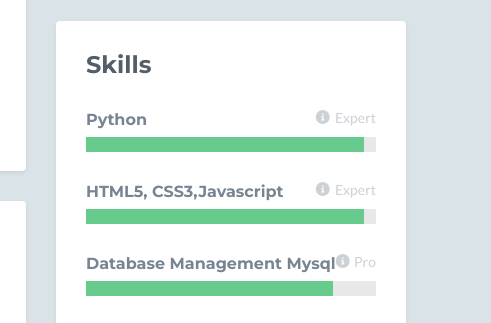
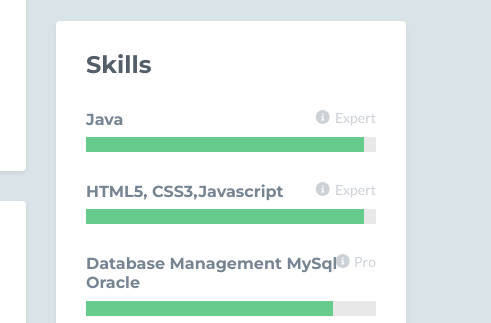
Before and after one commit to AnkeshPhapale/PF, a plain HTML site: page index.html in a window 1280 px wide. Shown: the part 442-765 px from the top of the page, 789-1280 px from the left. Drawn offline with nearby package versions, Linux system fonts and the light colour scheme; no server answers; some icons are missing.

Commit message:
java skill added

```diff
--- a/index.html
+++ b/index.html
@@ -165,7 +165,7 @@
                             <div class="skillset">
 
                                 <div class="item">
-                                    <h3 class="level-title">Python<span class="level-label" data-toggle="tooltip" data-placement="left" data-animation="true" title="You can use the tooltip to explain more about your skill level..."><i class="fas fa-info-circle"></i>Expert</span></h3>
+                                    <h3 class="level-title">Java <span class="level-label" data-toggle="tooltip" data-placement="left" data-animation="true" title="Java Fullstack Development"><i class="fas fa-info-circle"></i>Expert</span></h3>
                                     <div class="level-bar">
                                         <div class="level-bar-inner" data-level="96%">
                                         </div>
@@ -173,7 +173,7 @@
                                 </div><!--//item-->
 
                                 <div class="item">
-                                    <h3 class="level-title">HTML5, CSS3,Javascript<span class="level-label" data-toggle="tooltip" data-placement="left" data-animation="true" title="You can use the tooltip to explain more about your skill level..."><i class="fas fa-info-circle"></i>Expert</span></h3>
+                                    <h3 class="level-title">HTML5, CSS3,Javascript<span class="level-label" data-toggle="tooltip" data-placement="left" data-animation="true" title="UI Web Development"><i class="fas fa-info-circle"></i>Expert</span></h3>
                                     <div class="level-bar">
                                         <div class="level-bar-inner" data-level="96%">
                                         </div>
@@ -185,7 +185,7 @@
 
 
                                 <div class="item">
-                                    <h3 class="level-title">Database Management Mysql<span class="level-label" data-toggle="tooltip" data-placement="left" data-animation="true" title="You can use the tooltip to explain more about your skill level..."><i class="fas fa-info-circle"></i>Pro</span></h3>
+                                    <h3 class="level-title">Database Management MySql Oracle <span class="level-label" data-toggle="tooltip" data-placement="left" data-animation="true" title="Oracle 11g "><i class="fas fa-info-circle"></i>Pro</span></h3>
                                     <div class="level-bar">
                                         <div class="level-bar-inner" data-level="85%">
                                         </div>
```
